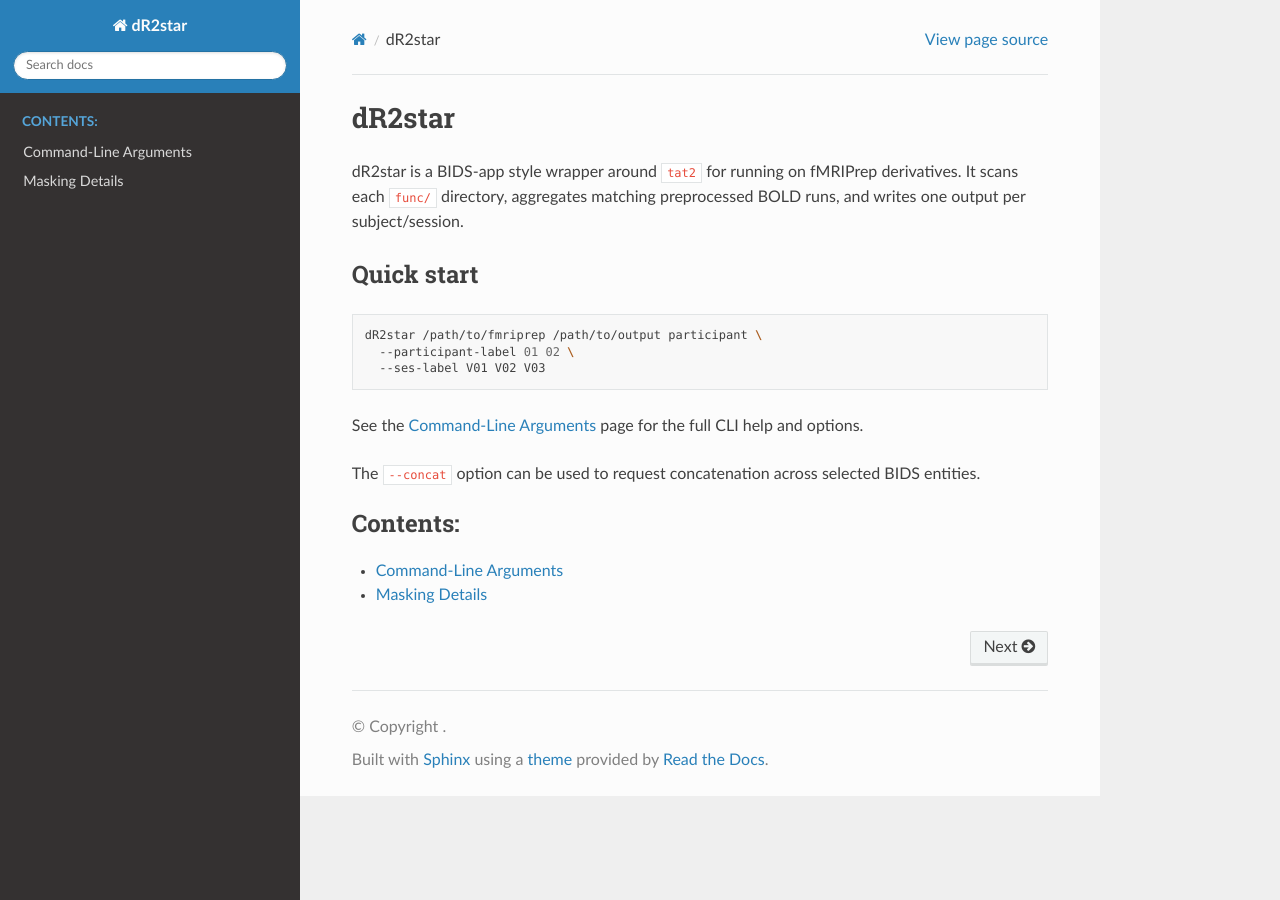
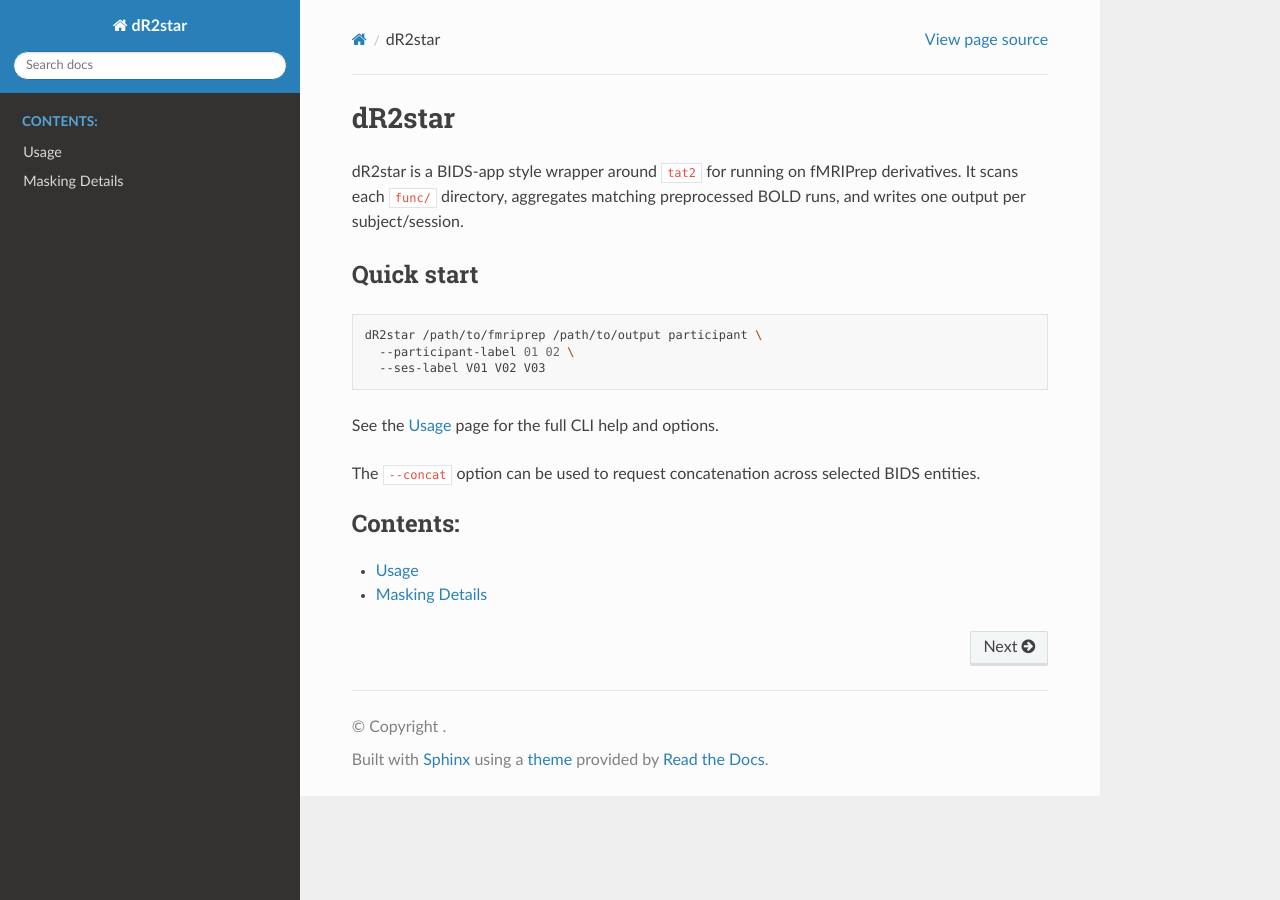
Before and after one commit to Larsen-Lab/dR2star, a Sphinx documentation site: the page built from docs/index.rst, in a window 1280 px wide. Built offline with Sphinx 7.4.7 and the Read the Docs theme 3.1.0, drawn with Linux system fonts in a browser that asks for light colours.

Commit message:
Update usage heading and sidebar nav

```diff
--- a/docs/conf.py
+++ b/docs/conf.py
@@ -16,4 +16,8 @@
 exclude_patterns = ["_build", "Thumbs.db", ".DS_Store"]
 
 html_theme = "sphinx_rtd_theme"
+html_theme_options = {
+    "collapse_navigation": False,
+    "navigation_depth": 3,
+}
 html_static_path = []
--- a/docs/usage.rst
+++ b/docs/usage.rst
@@ -1,5 +1,5 @@
-Command-Line Arguments
-----------------------
+Usage
+-----
 .. argparse::
    :ref: dR2star.my_parser.get_parser
    :prog: dR2star
```
Also changed, not shown: other parts of docs/usage.rst (+1 -1 lines).
